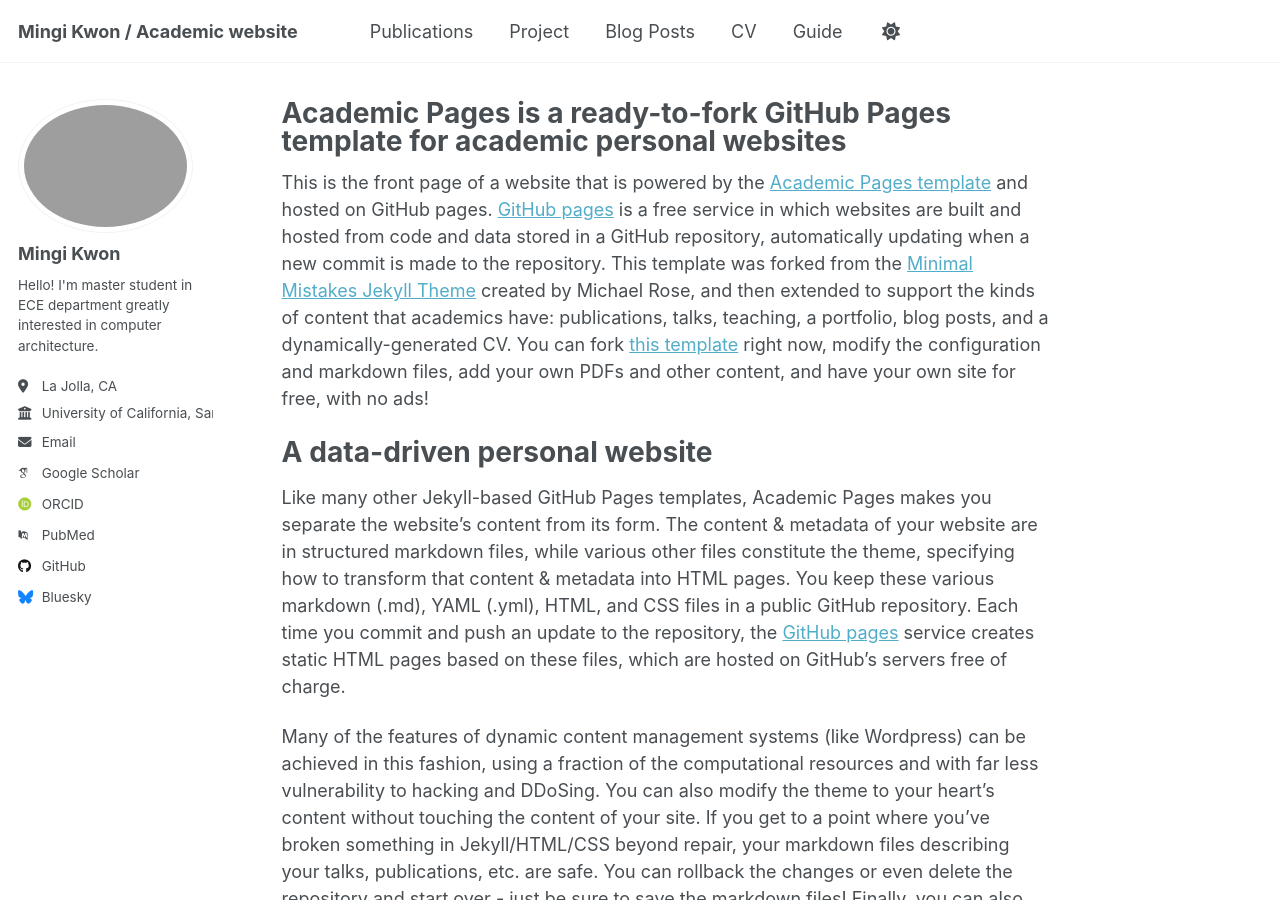
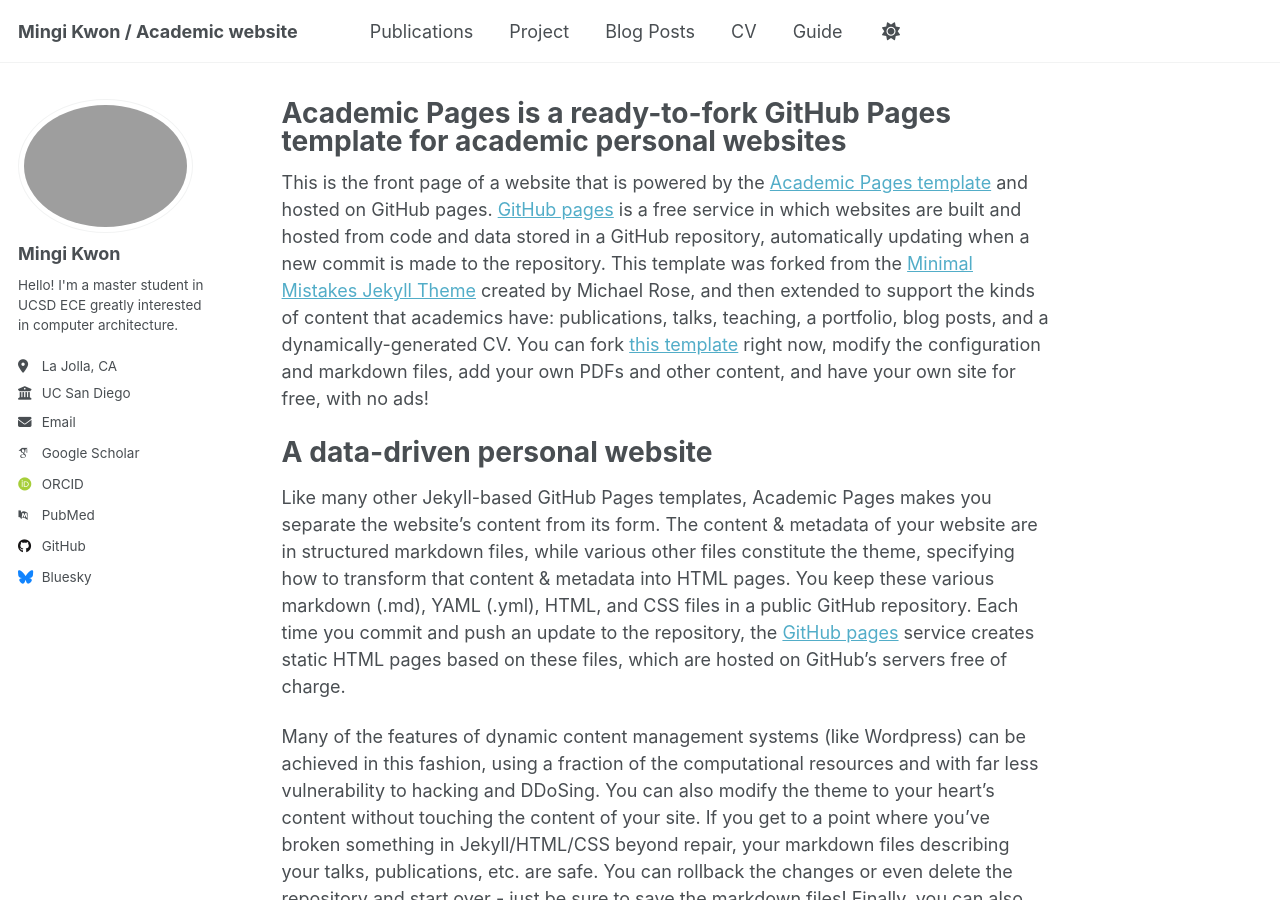
Before and after one commit to mingi001025/mingi001025.github.io, a Jekyll site: the page built from _pages/about.md, in a window 1280 px wide and 900 px high. Built offline with Jekyll 4.4.1, drawn with Linux system fonts in a browser that asks for light colours; some web fonts are replaced.

Commit message:
intro edited

```diff
--- a/_config.yml
+++ b/_config.yml
@@ -26,9 +26,9 @@
   avatar           : "profile_mingi.png"
   name             : "Mingi Kwon"
   pronouns         : # example: "she/her"
-  bio              : "Hello! I'm master student in ECE department greatly interested in computer architecture."
+  bio              : "Hello! I'm a master student in UCSD ECE greatly interested in computer architecture."
   location         : "La Jolla, CA"
-  employer         : "University of California, San Diego"
+  employer         : "UC San Diego"
   uri              : # URL
   email            : "mik090@ucsd.edu"
 
```
Also changed, not shown: 3 other files.
